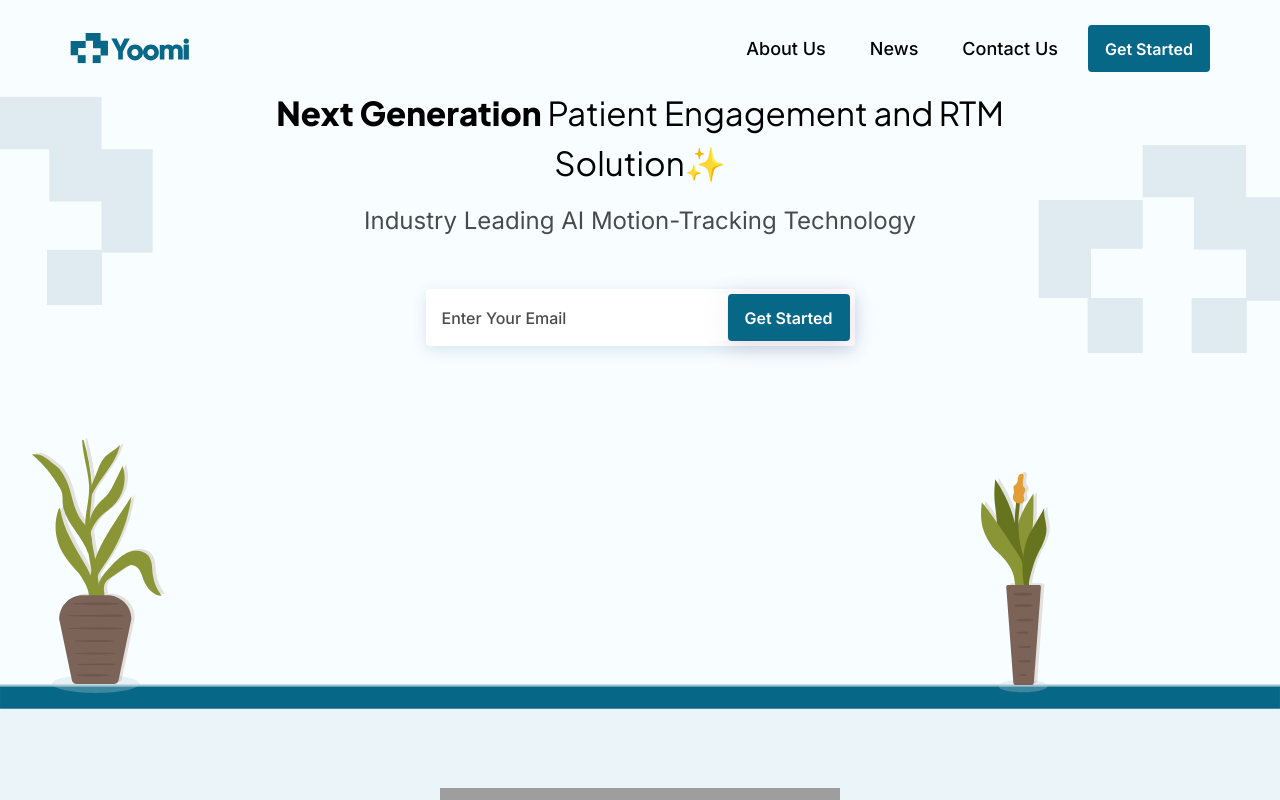
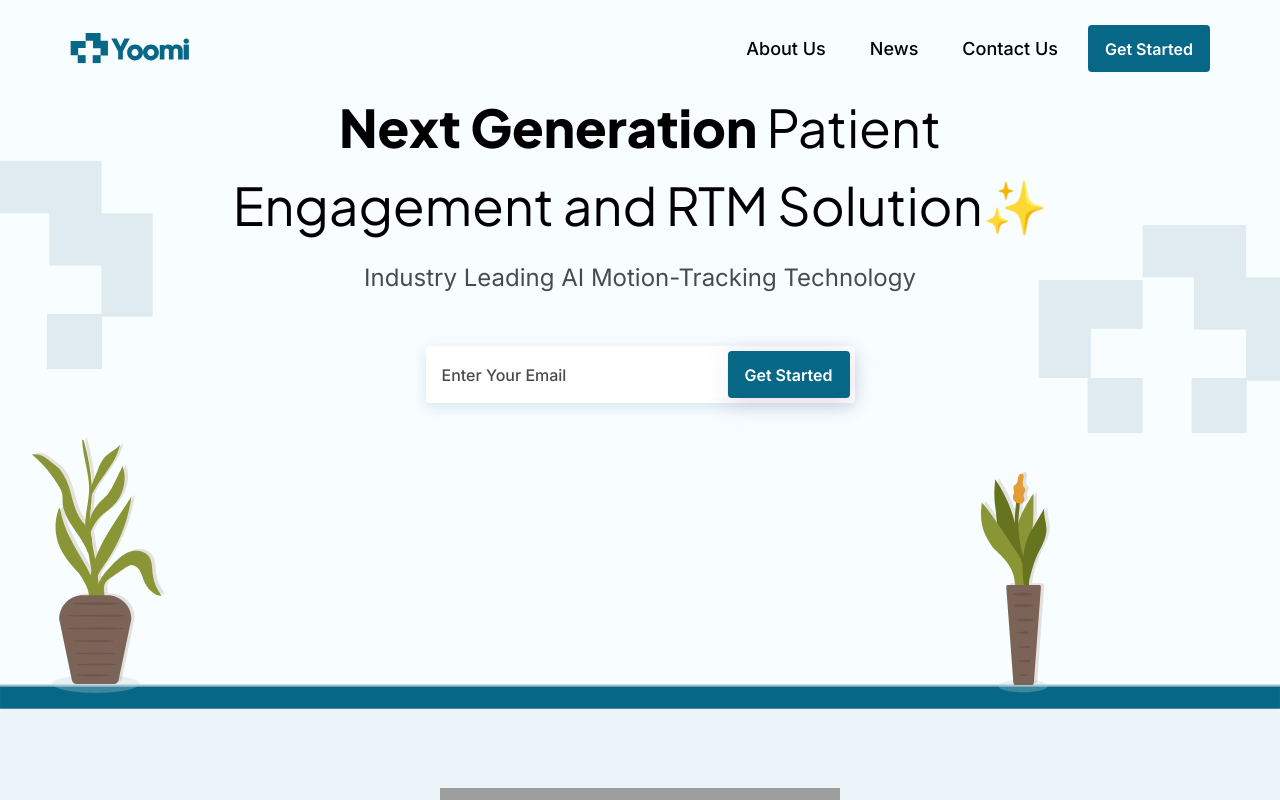
Before and after one commit to Sumit-Chouhan-devloper/yoomi, a React (Create React App) app: page / in a window 1280 px wide. Shown: the top 800 px of the page. Built offline with nearby package versions, Linux system fonts and the light colour scheme; grey boxes are pictures that could not be loaded.

Commit message:
update hero sect

```diff
--- a/src/components/homepage/Header.tsx
+++ b/src/components/homepage/Header.tsx
@@ -14,16 +14,16 @@ const Header = () => {
 
   return (
     <>
-      <div className="bg-light-sky relative  flex flex-col">
+      <div className="bg-light-sky relative flex flex-col">
         <img
           src={Images.heroLeftIcon}
           alt="hero-left-icon"
-          className="absolute max-[1024px]:top-24 max-[1366px]:top-44 top-24 left-0 max-[1366px]:w-[10%] min-[1600px]:top-40"
+          className="absolute max-[1024px]:top-24 max-[1366px]:top-44 max-[1599px]:top-24 left-0 max-[1366px]:w-[10%] top-40"
         />
         <img
           src={Images.heroRightIcon}
           alt="hero-right-icon"
-          className="absolute end-0 max-[992px]:top-64 max-[1366px]:top-48 top-36 max-[1366px]:w-[15%] min-[1600px]:top-56"
+          className="absolute end-0 max-[992px]:top-64 max-[1366px]:top-48 max-[1599px]:top-36 max-[1366px]:w-[15%] top-56"
         />
         <img
           src={Images.heroBottomLayer}
@@ -33,12 +33,12 @@ const Header = () => {
         <img
           src={Images.heroLeftPot}
           alt="hero-left-pot"
-          className="absolute start-8 max-[576px]:w-[12%] max-[1024px]:w-[10%] max-[576px]:bottom-[8%] max-[992px]:bottom-[12%] max-[1366px]:bottom-[17%] bottom-[22%] min[1600px]:bottom-[55%]"
+          className="absolute start-8 max-[576px]:w-[12%] max-[1024px]:w-[10%] max-[576px]:bottom-[8%] max-[992px]:bottom-[12%] max-[1366px]:bottom-[17%] bottom-[22%]"
         />
         <img
           src={Images.heroRightPot}
           alt="hero-right-pot"
-          className="absolute end-[18%] max-[576px]:w-[8%] max-[1024px]:w-[6%] max-[576px]:bottom-[8%] max-[992px]:bottom-[12%] max-[1366px]:bottom-[17%] bottom-[22%] min[1600px]:bottom-[57%]"
+          className="absolute end-[18%] max-[576px]:w-[8%] max-[1024px]:w-[6%] max-[576px]:bottom-[8%] max-[992px]:bottom-[12%] max-[1366px]:bottom-[17%] bottom-[22%]"
         />
         <div>
           <MobileNav
--- a/src/components/homepage/Hero.tsx
+++ b/src/components/homepage/Hero.tsx
@@ -3,10 +3,13 @@ const Hero = () => {
   return (
     <>
       <div className="relative flex justify-center max-[639.98px]:min-h-[62vh] min-h-[60vh] lg:min-h-screen min-[1002px]:min-h-screen">
-        <div className="container xl:max-w-[1140px] mx-auto px-5 xl:px-0 text-center max-[576px]:pt-4 max-[1024px]:pt-8 max-[1440px]:pt-20 max-[1619px]:pt-10 min-[1620px]:pt-40">
-          <h1 className="text-xl sm:text-5xl 2xl:!text-9xl font-normal  max-[639.98px]:pt-8 text-black ff_Jakarta sm:px-10 lg:px-36 min-[1200px]:leading-[55px]">
+        <div className="container 2xl:flex 2xl:flex-col 2xl:justify-center xl:max-w-[1140px] mx-auto px-5 xl:px-0 text-center max-[576px]:pt-4 max-[1024px]:pt-8 max-[1440px]:pt-20 max-[1619px]:pt-10 min-[1620px]:pt-40">
+          <div className="2xl:mt-[-400px]">
+            {" "}
+            <h1 className="text-xl sm:text-5xl md:text-6xl xl:!text-8xl  font-normal  max-[639.98px]:pt-8 text-black ff_Jakarta sm:px-10 lg:px-36 min-[1200px]:leading-[55px]">
               <span className="font-extrabold">Next Generation </span> Patient
-            Engagement and RTM Solution<span className="font-semibold">✨</span>
+              Engagement and RTM Solution
+              <span className="font-semibold">✨</span>
             </h1>
             <p className="text-xs sm:text-2xl font-normal text-black opacity-70 capitalize pt-2 sm:pt-4">
               Industry leading AI motion-tracking technology
@@ -24,6 +27,7 @@ const Hero = () => {
             </form>
           </div>
         </div>
+      </div>
     </>
   );
 };
```
Lines whose indentation alone changed are shown as unchanged.
